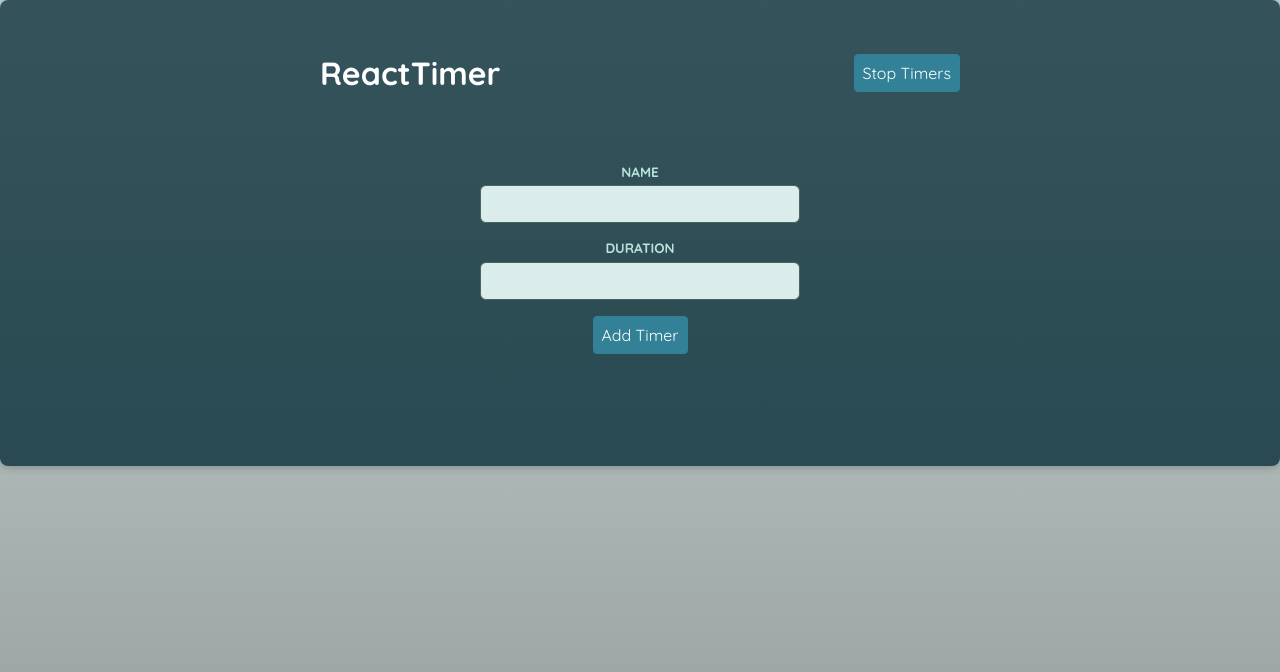
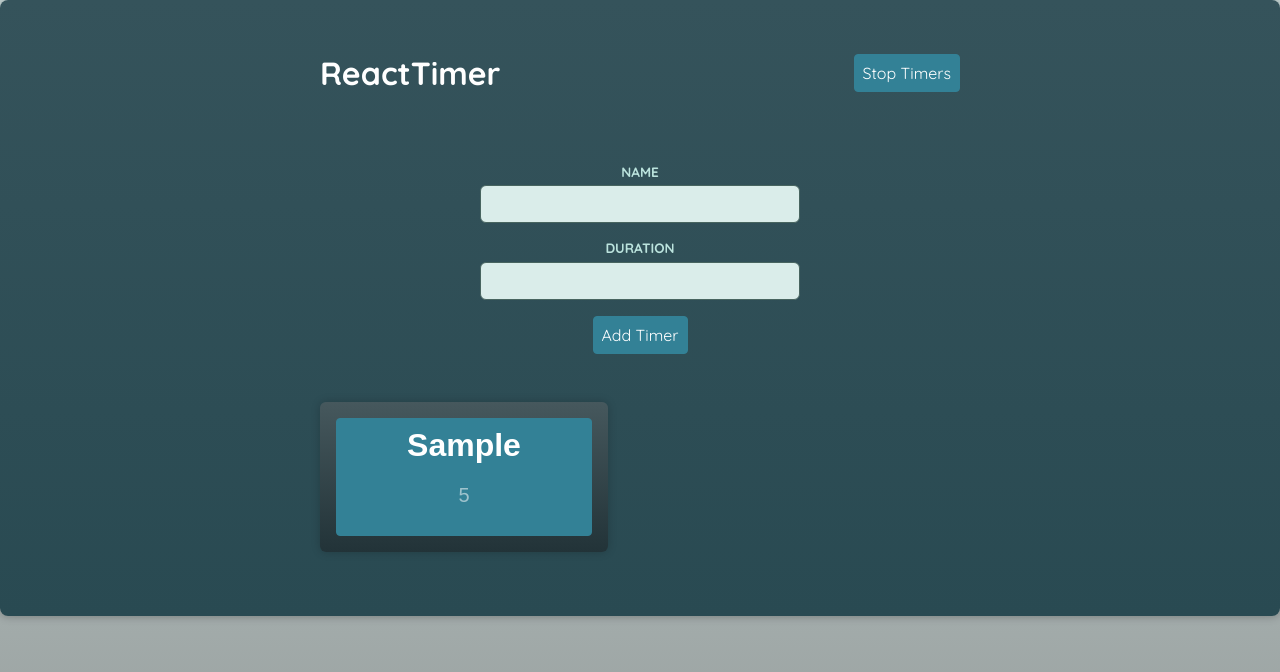
Before and after one commit to sharathcv/react-with-typescript, a React (Vite) app in the folder adv-components/: page / in a window 1280 px wide. Both pictures are taken after typing "Sample", "5" into the empty fields and a click on the button "Add Timer". Shown: the top 672 px of the page. Built offline with nearby package versions, Linux system fonts and the light colour scheme; a web font is replaced by a local one.

Commit message:
Updated Timer class and display of Timers

```diff
--- a/adv-components/src/components/AddTimer.tsx
+++ b/adv-components/src/components/AddTimer.tsx
@@ -2,13 +2,16 @@
 import Button from './UI/Button';
 import Form, { FormHandle } from './UI/Form';
 import Input from './UI/Input';
+import { useTimersContext } from "../store/timers-context";
 
 export default function AddTimer() {
   const form = useRef<FormHandle>(null);
+  const {addTimer} = useTimersContext();
 
   function handleSaveTimer(data: unknown) {
     const extractedData = data as { name: string; duration: string };
     console.log(extractedData);
+    addTimer({name: extractedData.name, duration: +extractedData.duration});
     form.current.clear();
   }
 
--- a/adv-components/src/components/Timer.tsx
+++ b/adv-components/src/components/Timer.tsx
@@ -1,9 +1,11 @@
-import Container from './UI/Container.tsx';
+import Container from './UI/Container';
+import { Timer as TimerProps } from "../store/timers-context";
 
-export default function Timer() {
+export default function Timer({name, duration}: TimerProps) {
   return (
     <Container as="article">
-      <h2>TODO: TIMER NAME</h2>
+      <h2>{name}</h2>
+      <p>{duration}</p>
     </Container>
   );
 }
--- a/adv-components/src/components/Timers.tsx
+++ b/adv-components/src/components/Timers.tsx
@@ -1,3 +1,11 @@
+import { useTimersContext } from "../store/timers-context";
+import Timer from "./Timer";
+
 export default function Timers() {
-    return <ul>{/* TODO ... */}</ul>;
-  }
+    const { timers } = useTimersContext();
+    return <ul>{
+        timers.map(timer => <li key={timer.name}>
+            <Timer {...timer} />
+        </li>)
+    }</ul>;
+}
--- a/adv-components/src/store/timers-context.tsx
+++ b/adv-components/src/store/timers-context.tsx
@@ -1,6 +1,6 @@
 import { createContext, ReactNode, useContext, useReducer } from "react";
 
-type Timer = {
+export type Timer = {
     name: string;
     duration: number;
 };
```
